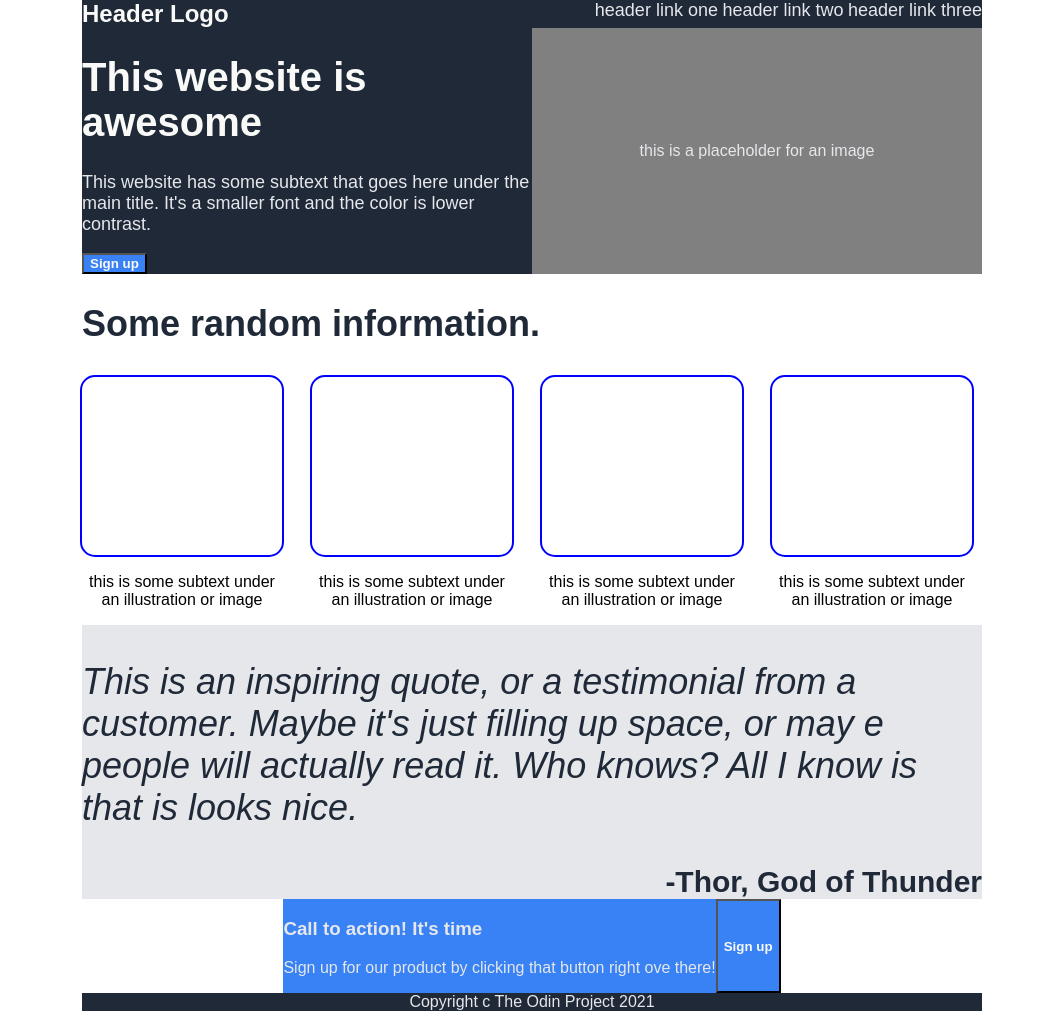
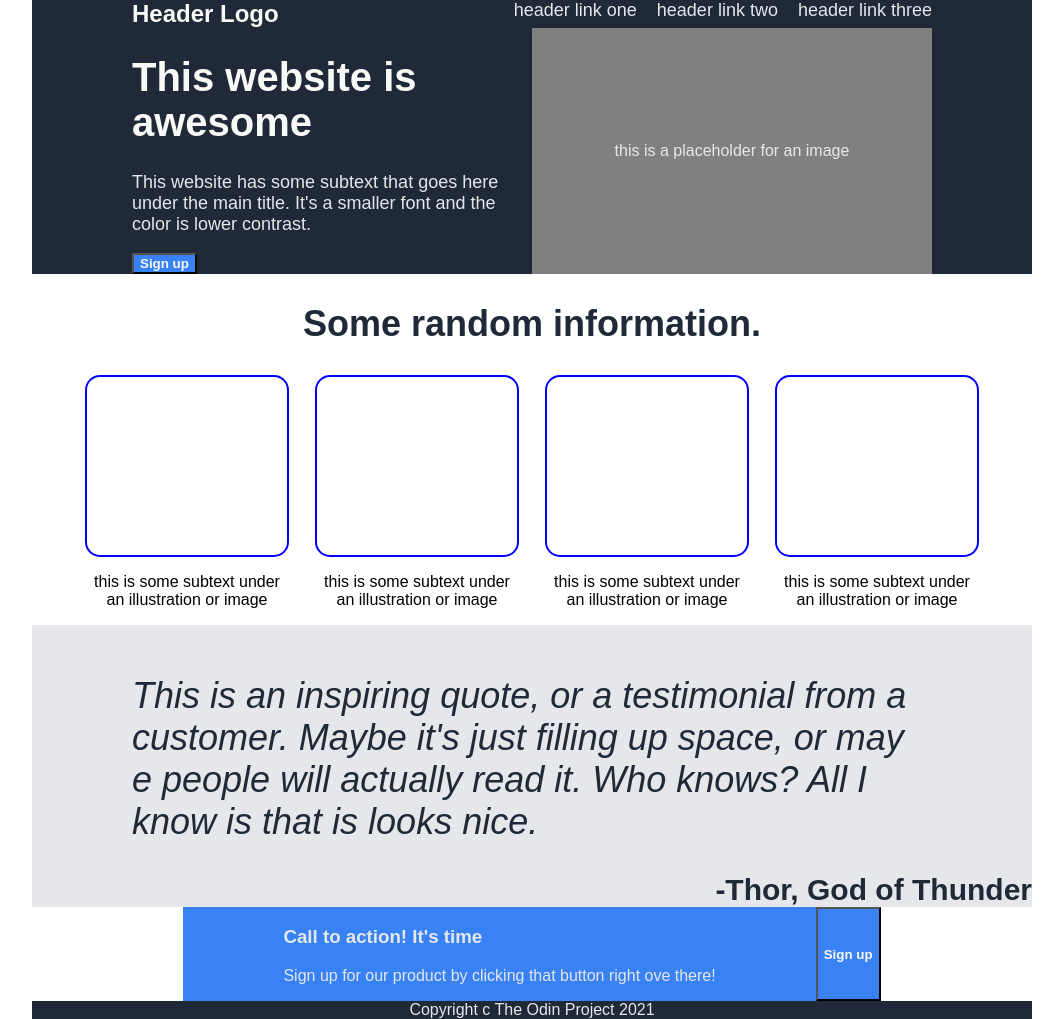
Before and after one commit to jpawz/landing-page, a plain HTML site: page index.html in a window 1280 px wide. Shown: the whole page, without its empty margins (108-1171 px from the left). Drawn offline with Linux system fonts and the light colour scheme.

Commit message:
add styles

```diff
--- a/style.css
+++ b/style.css
@@ -2,7 +2,7 @@ body {
   display: flex;
   flex-direction: column;
   font-family: Arial, Helvetica, sans-serif;
-  max-width: 900px;
+  max-width: 1000px;
   margin: 0 auto;
 }
 
@@ -16,6 +16,7 @@ h2 {
   font-size: 36px;
   font-weight: 800;
   color: #1f2937;
+  text-align: center;
 }
 
 button {
@@ -28,6 +29,11 @@ button {
   display: flex;
   flex-direction: column;
   background-color: #1f2937;
+}
+
+.header,
+.blue-box {
+  padding: 0 100px;
 }
 
 .links > a,
@@ -46,6 +52,11 @@ button {
 .top-links {
   display: flex;
   justify-content: space-between;
+}
+
+.links {
+  display: flex;
+  gap: 20px;
 }
 
 .subtitle {
@@ -68,6 +79,7 @@ button {
 .content {
   display: flex;
   flex-direction: column;
+  margin: 0 auto;
 }
 
 .infos {
@@ -105,6 +117,11 @@ button {
   font-style: italic;
 }
 
+.quote p {
+    width: 80%;
+    margin: 50px auto 30px auto;
+}
+
 .signature {
   text-align: right;
   font-style: normal;
```
Lines whose indentation alone changed are shown as unchanged.
